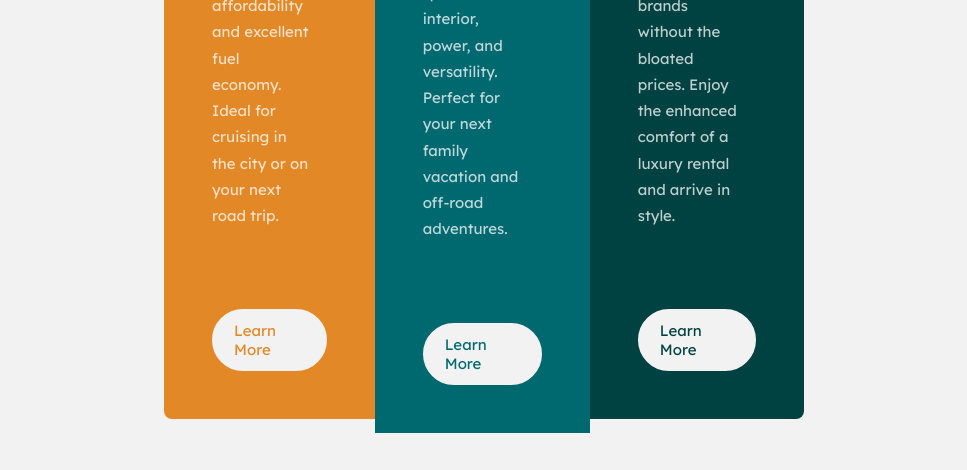
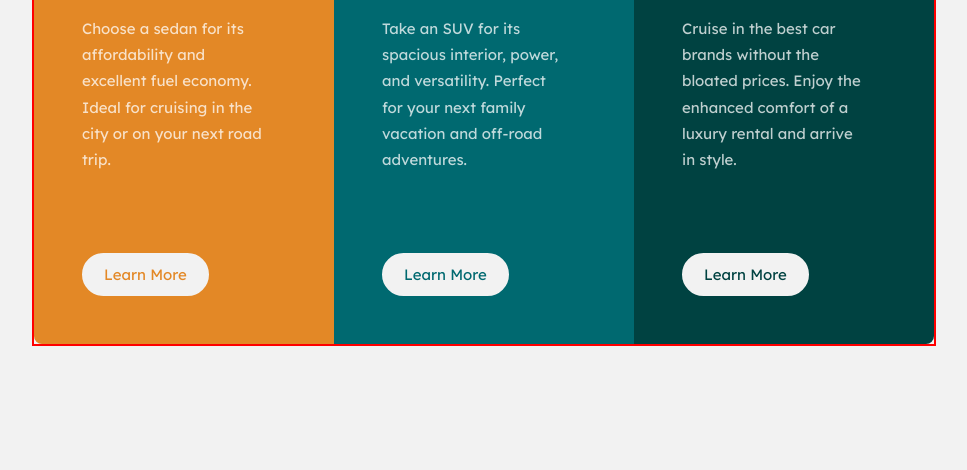
Before and after one commit to JoshuwaPrice/FM-3-cols, a plain HTML site: page index.html in a window 1280 px wide. Shown: the part 330-800 px from the top of the page, without its empty margins (156-1123 px from the left). Drawn offline with Linux system fonts and the light colour scheme.

Commit message:
Updated card sizing

```diff
--- a/style.css
+++ b/style.css
@@ -21,18 +21,21 @@ body{
     justify-content: center;
     align-items: center;
     font-size: var(--font-size);
+    min-height: 100vh;
+    margin: 0;
 }
 .container{
-    border-radius: 2rem;
     display: flex;
     flex-direction: row;
     justify-content: center;
     align-items: center;
-    height: 100vh;
-    width: 50vw;
+    border: 2px solid red;
+    margin: auto;
 }
 .card{
     padding: 3rem;
+    flex: 1;
+    max-width: 300px;
 }
 
 .card:first-child{
```
